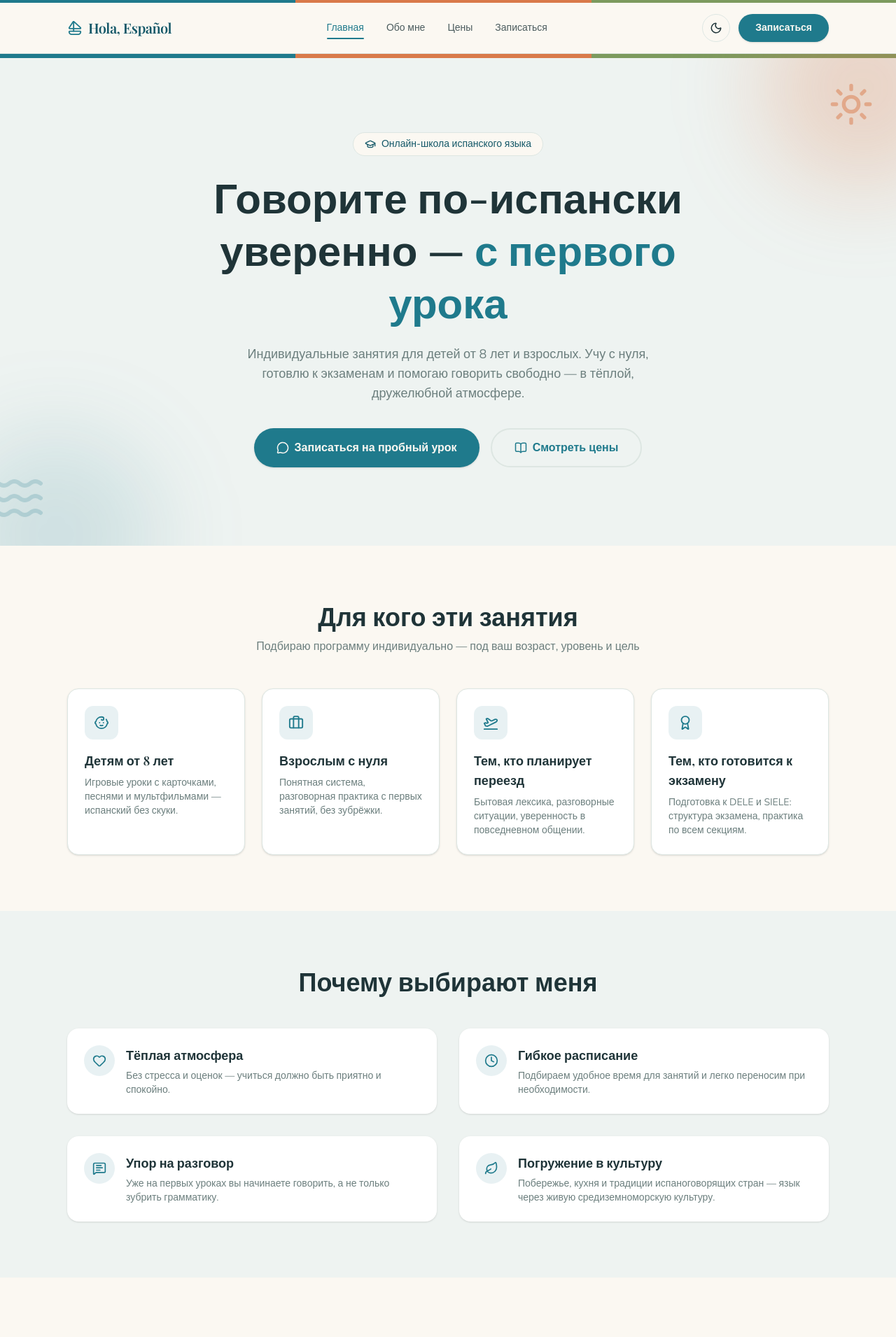
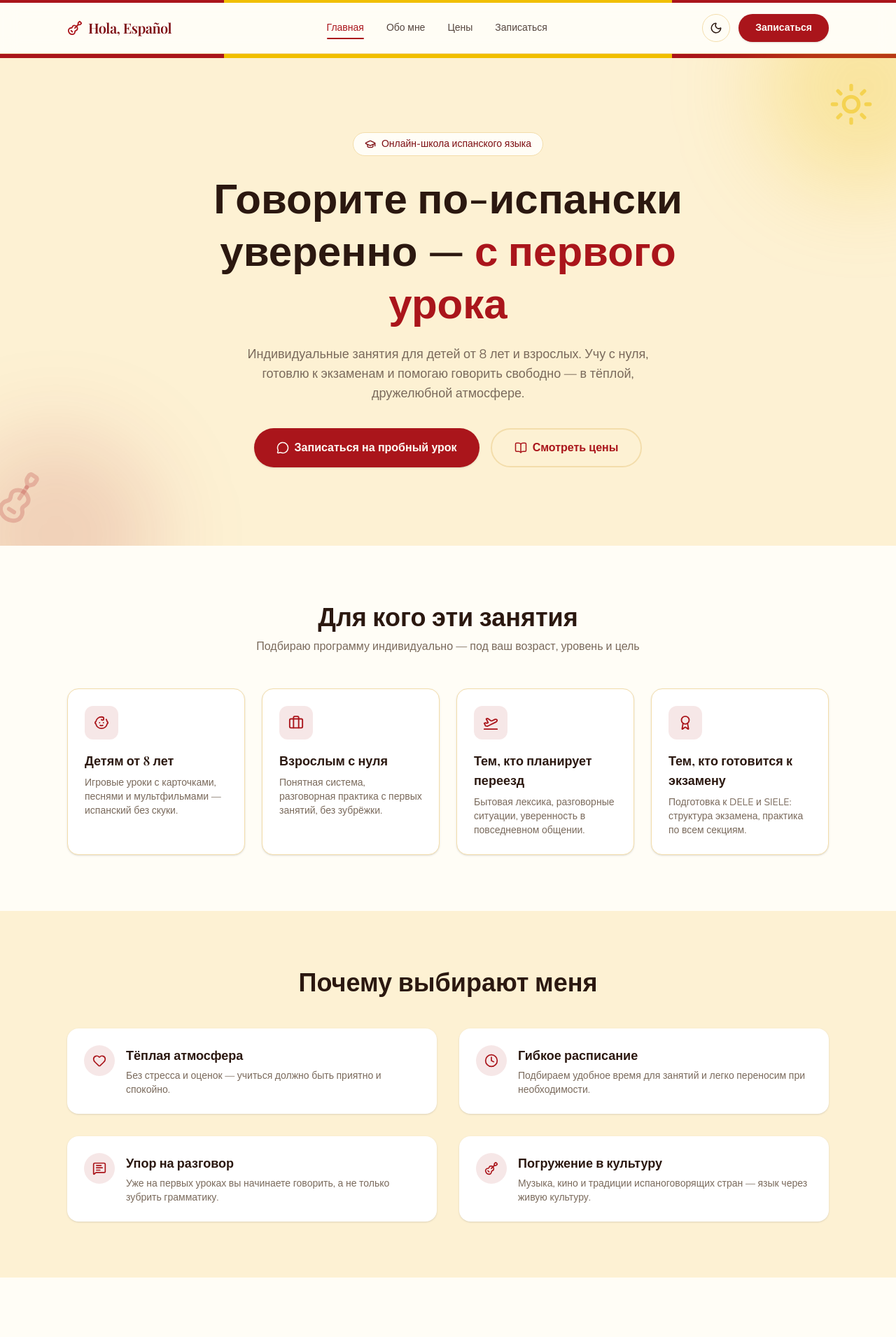
Before and after one commit to katerine47/education, a Next.js app: page / in a window 1280 px wide. Shown: the top 1911 px of the page at 70% size. Built offline with nearby package versions, Linux system fonts and the light colour scheme.

Commit message:
Rework palette to Spanish flag colors (red and yellow)

```diff
--- a/app/globals.css
+++ b/app/globals.css
@@ -1,33 +1,33 @@
 @import "tailwindcss";
 
 :root {
-  --background: #fbf8f2;
-  --background-alt: #eef3f1;
-  --foreground: #1f3438;
-  --muted: #6c7f7e;
+  --background: #fffdf6;
+  --background-alt: #fdf1d3;
+  --foreground: #2b1810;
+  --muted: #7a6a5c;
   --card: #ffffff;
-  --border: #dde6e2;
-  --primary: #1f7a8c;
-  --primary-foreground: #fbf8f2;
-  --primary-dark: #145868;
-  --accent: #d97a4a;
-  --olive: #7c9a5e;
-  --ring: #1f7a8c;
+  --border: #f3ddab;
+  --primary: #aa151b;
+  --primary-foreground: #fffdf6;
+  --primary-dark: #7d0e13;
+  --accent: #f1bf00;
+  --olive: #aa151b;
+  --ring: #aa151b;
 }
 
 .dark {
-  --background: #101e22;
-  --background-alt: #16282c;
-  --foreground: #eef3f0;
-  --muted: #9db3b0;
-  --card: #16282c;
-  --border: #24393d;
-  --primary: #4fb3c9;
-  --primary-foreground: #0d1a1d;
-  --primary-dark: #7ecbdd;
-  --accent: #e6905f;
-  --olive: #9bbb78;
-  --ring: #4fb3c9;
+  --background: #1c1310;
+  --background-alt: #241a14;
+  --foreground: #fbeed0;
+  --muted: #c9b291;
+  --card: #241a14;
+  --border: #3d2b21;
+  --primary: #e2454c;
+  --primary-foreground: #1c1310;
+  --primary-dark: #f1767c;
+  --accent: #f5cc33;
+  --olive: #e2454c;
+  --ring: #e2454c;
 }
 
 @theme inline {
@@ -67,16 +67,16 @@ body {
   color: var(--foreground);
 }
 
-/* Mediterranean accent stripe: sea, sun terracotta, olive */
+/* Spanish flag accent stripe: red-yellow-red */
 .flag-stripe {
   background: linear-gradient(
     90deg,
     var(--primary) 0%,
-    var(--primary) 33%,
-    var(--accent) 33%,
-    var(--accent) 66%,
-    var(--olive) 66%,
-    var(--olive) 100%
+    var(--primary) 25%,
+    var(--accent) 25%,
+    var(--accent) 75%,
+    var(--primary) 75%,
+    var(--primary) 100%
   );
 }
 
--- a/components/footer.tsx
+++ b/components/footer.tsx
@@ -1,5 +1,5 @@
 import Link from "next/link";
-import { Mail, MapPin, Phone, Sailboat } from "lucide-react";
+import { Mail, MapPin, Phone, Guitar } from "lucide-react";
 import { navLinks, siteConfig } from "@/lib/site-data";
 
 export function Footer() {
@@ -9,7 +9,7 @@ export function Footer() {
       <div className="mx-auto grid max-w-6xl gap-10 px-5 py-14 sm:px-8 md:grid-cols-3">
         <div>
           <p className="flex items-center gap-2 font-heading text-xl font-semibold text-primary-dark">
-            <Sailboat size={20} className="text-primary" aria-hidden />
+            <Guitar size={20} className="text-primary" aria-hidden />
             {siteConfig.name}
           </p>
           <p className="mt-2 max-w-xs text-sm text-muted">
--- a/components/header.tsx
+++ b/components/header.tsx
@@ -3,7 +3,7 @@
 import Link from "next/link";
 import { usePathname } from "next/navigation";
 import { useState } from "react";
-import { Menu, X, Sailboat } from "lucide-react";
+import { Menu, X, Guitar } from "lucide-react";
 import { cn } from "@/lib/utils";
 import { navLinks, siteConfig } from "@/lib/site-data";
 import { Button } from "@/components/ui/button";
@@ -22,7 +22,7 @@ export function Header() {
           className="flex items-center gap-2 font-heading text-xl font-semibold tracking-tight text-primary-dark"
           onClick={() => setOpen(false)}
         >
-          <Sailboat size={22} className="text-primary" aria-hidden />
+          <Guitar size={22} className="text-primary" aria-hidden />
           {siteConfig.name}
         </Link>
 
--- a/components/sections/hero.tsx
+++ b/components/sections/hero.tsx
@@ -1,4 +1,4 @@
-import { BookOpen, MessageCircle, GraduationCap, Waves, Sun } from "lucide-react";
+import { BookOpen, MessageCircle, GraduationCap, Guitar, Sun } from "lucide-react";
 import { Button } from "@/components/ui/button";
 import { Reveal } from "@/components/ui/reveal";
 
@@ -19,10 +19,10 @@ export function Hero() {
         size={64}
         className="pointer-events-none absolute right-8 top-10 hidden text-accent/50 sm:block"
       />
-      <Waves
+      <Guitar
         aria-hidden
         size={72}
-        className="pointer-events-none absolute -left-2 bottom-8 hidden text-primary/20 sm:block"
+        className="pointer-events-none absolute -left-2 bottom-8 hidden -rotate-12 text-primary/20 sm:block"
       />
 
       <div className="relative mx-auto flex max-w-6xl flex-col items-center px-5 py-20 text-center sm:px-8 sm:py-28">
--- a/components/sections/why-choose.tsx
+++ b/components/sections/why-choose.tsx
@@ -1,4 +1,4 @@
-import { Heart, Clock, MessageSquareText, Leaf } from "lucide-react";
+import { Heart, Clock, MessageSquareText, Guitar } from "lucide-react";
 import { Reveal } from "@/components/ui/reveal";
 
 const points = [
@@ -18,9 +18,9 @@ const points = [
     text: "Уже на первых уроках вы начинаете говорить, а не только зубрить грамматику.",
   },
   {
-    icon: Leaf,
+    icon: Guitar,
     title: "Погружение в культуру",
-    text: "Побережье, кухня и традиции испаноговорящих стран — язык через живую средиземноморскую культуру.",
+    text: "Музыка, кино и традиции испаноговорящих стран — язык через живую культуру.",
   },
 ];
 
```
